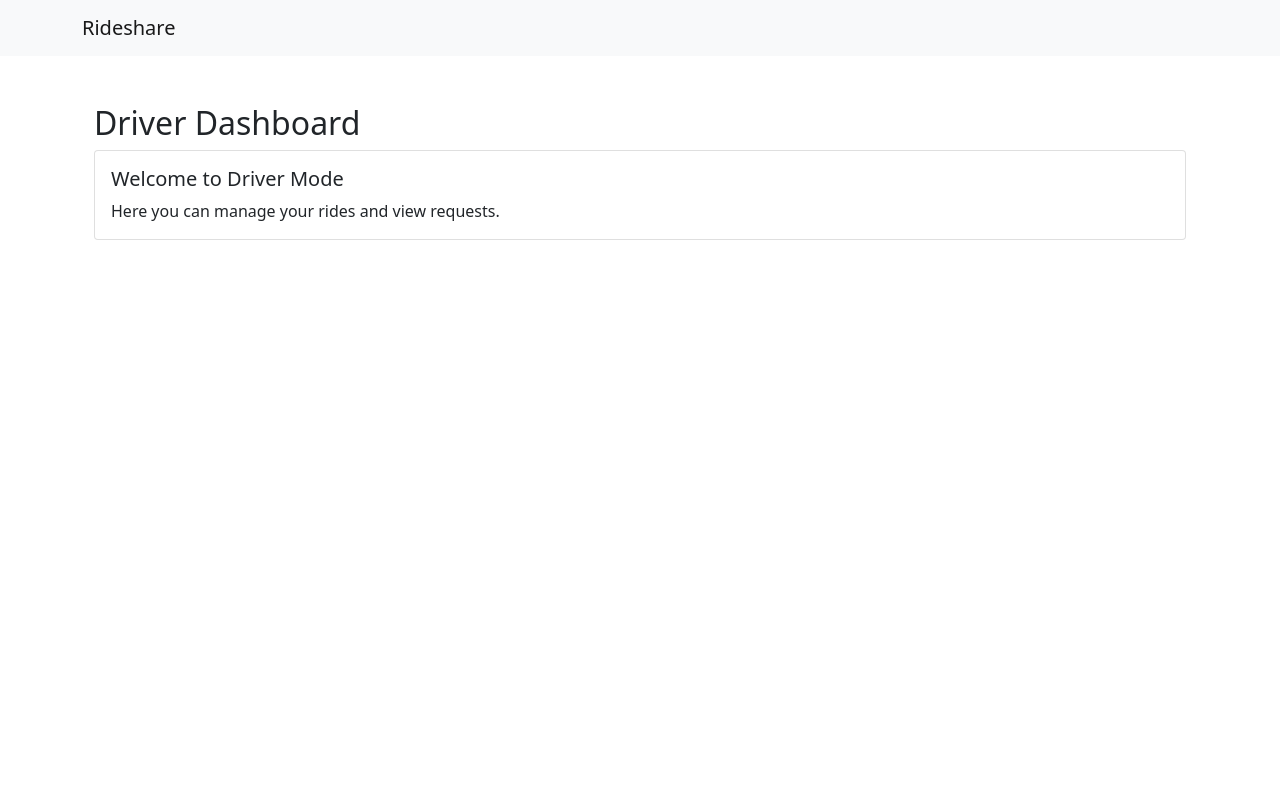
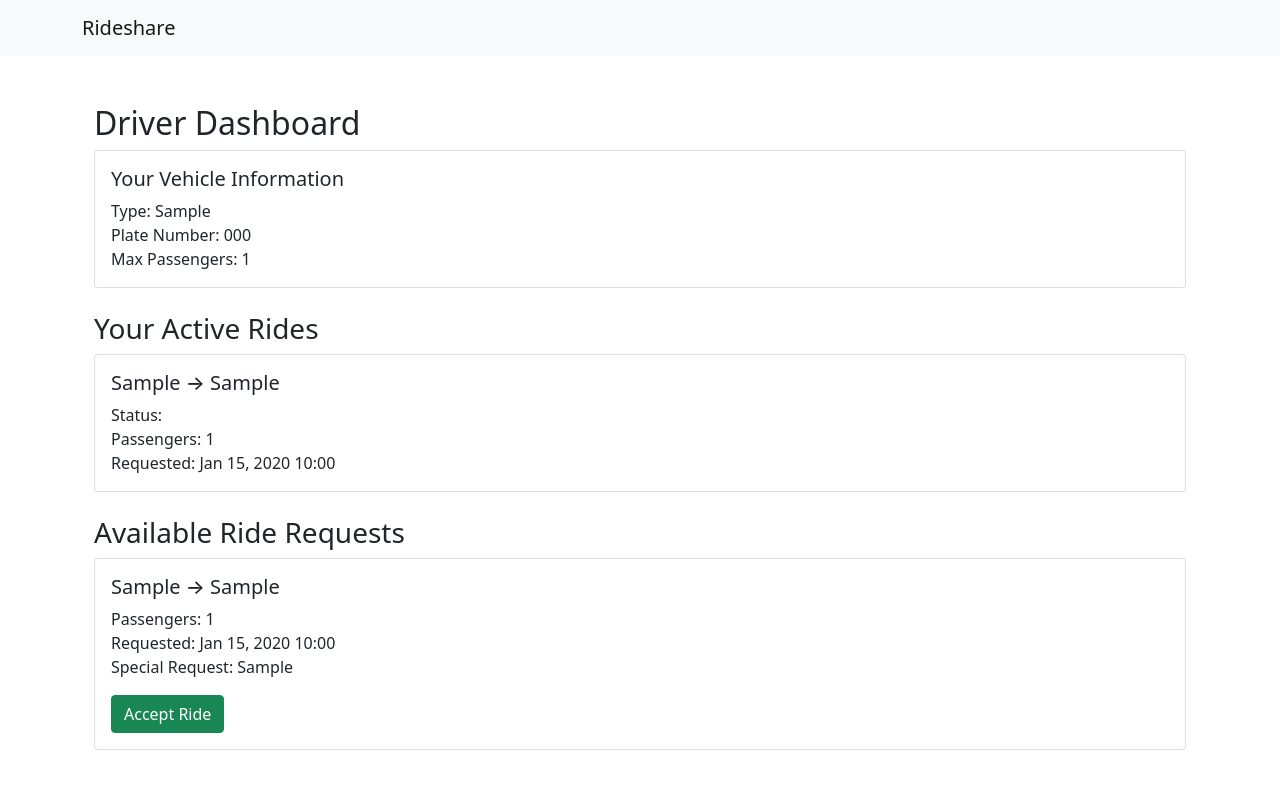
Before and after one commit to shenxingy/ride-sharing-service-webapp, a Django app: page /driver/dashboard/ in a window 1280 px wide. Run offline with Django 5.2, Linux system fonts and the light colour scheme; a user stored in the database is signed in; tables that the repository leaves empty hold one stand-in row (values such as "Sample post"); parts of the project's set-up code (start-up, migrations or seed data) failed here and were passed over.

Commit message:
Add ride acceptance functionality for drivers

```diff
--- a/docker-deploy/web-app/driver/templates/driver/dashboard.html
+++ b/docker-deploy/web-app/driver/templates/driver/dashboard.html
@@ -3,11 +3,58 @@
 {% block content %}
 <div class="container mt-5">
     <h2>Driver Dashboard</h2>
-    <div class="card">
+
+    <div class="card mb-4">
         <div class="card-body">
-            <h5 class="card-title">Welcome to Driver Mode</h5>
-            <p class="card-text">Here you can manage your rides and view requests.</p>
+            <h5 class="card-title">Your Vehicle Information</h5>
+            <p class="card-text">
+                Type: {{ vehicle.type }}<br>
+                Plate Number: {{ vehicle.plate_number }}<br>
+                Max Passengers: {{ vehicle.max_passengers }}
+            </p>
         </div>
     </div>
+
+    <h3>Your Active Rides</h3>
+    {% if my_rides %}
+        {% for ride in my_rides %}
+            <div class="card mb-3">
+                <div class="card-body">
+                    <h5 class="card-title">{{ ride.pickup_location }} → {{ ride.dropoff_location }}</h5>
+                    <p class="card-text">
+                        Status: <span class="badge bg-{{ ride.status|lower }}">{{ ride.status }}</span><br>
+                        Passengers: {{ ride.passenger_count }}<br>
+                        Requested: {{ ride.created_at|date:"M d, Y H:i" }}
+                    </p>
+                </div>
+            </div>
+        {% endfor %}
+    {% else %}
+        <p>No active rides.</p>
+    {% endif %}
+
+    <h3 class="mt-4">Available Ride Requests</h3>
+    {% if pending_rides %}
+        {% for ride in pending_rides %}
+            <div class="card mb-3">
+                <div class="card-body">
+                    <h5 class="card-title">{{ ride.pickup_location }} → {{ ride.dropoff_location }}</h5>
+                    <p class="card-text">
+                        Passengers: {{ ride.passenger_count }}<br>
+                        Requested: {{ ride.created_at|date:"M d, Y H:i" }}<br>
+                        {% if ride.special_request %}
+                        Special Request: {{ ride.special_request }}
+                        {% endif %}
+                    </p>
+                    <form method="post" action="{% url 'accept_ride' ride.id %}">
+                        {% csrf_token %}
+                        <button type="submit" class="btn btn-success">Accept Ride</button>
+                    </form>
+                </div>
+            </div>
+        {% endfor %}
+    {% else %}
+        <p>No pending ride requests.</p>
+    {% endif %}
 </div>
 {% endblock %}
--- a/docker-deploy/web-app/driver/views.py
+++ b/docker-deploy/web-app/driver/views.py
@@ -1,15 +1,23 @@
-from django.shortcuts import render, redirect
+from django.shortcuts import render, redirect, get_object_or_404
 from django.contrib.auth.decorators import login_required
 from .models import Vehicle
 from .forms import VehicleRegistrationForm
 from django.contrib import messages
+from rider.models import Ride
 
 @login_required
 def driver_dashboard(request):
     # check if user has registered vehicle
     try:
         vehicle = Vehicle.objects.get(driver=request.user)
-        return render(request, 'driver/dashboard.html', {'vehicle': vehicle})
+        # Get all pending rides and accepted rides by this driver
+        pending_rides = Ride.objects.filter(status='PENDING').order_by('-created_at')
+        my_rides = Ride.objects.filter(vehicle=vehicle).exclude(status='COMPLETED').order_by('-created_at')
+        return render(request, 'driver/dashboard.html', {
+            'vehicle': vehicle,
+            'pending_rides': pending_rides,
+            'my_rides': my_rides
+        })
     except Vehicle.DoesNotExist:
         return redirect('vehicle_registration')
 
@@ -26,3 +34,22 @@
     else:
         form = VehicleRegistrationForm()
     return render(request, 'driver/vehicle_registration.html', {'form': form})
+
+@login_required
+def accept_ride(request, ride_id):
+    try:
+        vehicle = Vehicle.objects.get(driver=request.user)
+        ride = get_object_or_404(Ride, id=ride_id, status='PENDING')
+
+        if ride.passenger_count <= vehicle.max_passengers:
+            ride.vehicle = vehicle
+            ride.status = 'CONFIRMED'
+            ride.save()
+            messages.success(request, 'Ride accepted successfully!')
+        else:
+            messages.error(request, 'Too many passengers for your vehicle capacity!')
+
+    except Vehicle.DoesNotExist:
+        messages.error(request, 'You need to register a vehicle first!')
+
+    return redirect('driver_dashboard')
--- a/docker-deploy/web-app/rideshare_project/urls.py
+++ b/docker-deploy/web-app/rideshare_project/urls.py
@@ -17,7 +17,7 @@
 from django.contrib import admin
 from django.urls import path, include
 from django.shortcuts import render
-from driver.views import driver_dashboard, vehicle_registration
+from driver.views import driver_dashboard, vehicle_registration, accept_ride
 from rider.views import rider_dashboard, request_ride
 
 def home(request):
@@ -28,6 +28,7 @@
     path('accounts/', include('accounts.urls')),
     path('driver/dashboard/', driver_dashboard, name='driver_dashboard'),
     path('driver/register-vehicle/', vehicle_registration, name='vehicle_registration'),
+    path('driver/accept-ride/<int:ride_id>/', accept_ride, name='accept_ride'),
     path('rider/dashboard/', rider_dashboard, name='rider_dashboard'),
     path('rider/request-ride/', request_ride, name='request_ride'),
     path('', home, name='home'),
```
